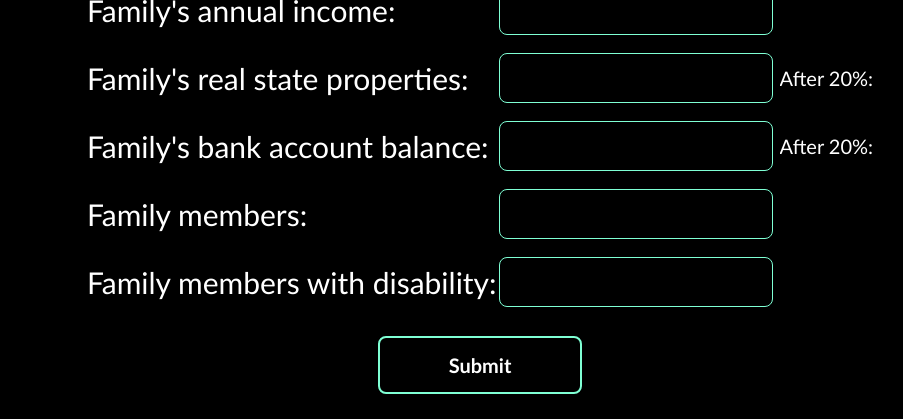
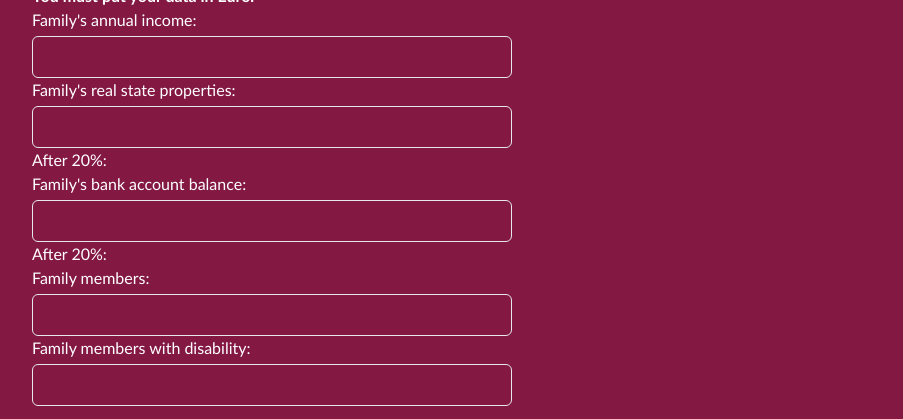
Before and after one commit to knight0917/Calculate-ISEE-Value, a plain HTML site: page index.html in a window 1280 px wide. Shown: the part 207-626 px from the top of the page, without its empty margins (160-1063 px from the left). Drawn offline with nearby package versions, Linux system fonts and the light colour scheme.

Commit message:
css update

```diff
--- a/index.css
+++ b/index.css
@@ -1,9 +1,11 @@
-*{
-    overflow: hidden;
-    font-family: 'Gill Sans', 'Gill Sans MT', Calibri, 'Trebuchet MS', sans-serif;
-    background-color: black;
-    color: white;
+* {
+  overflow: hidden;
+  font-family: "Gill Sans", "Gill Sans MT", Calibri, "Trebuchet MS", sans-serif;
 }
+body {
+  color: white;
+}
+/*
 h1,h2, .head-para{
     text-align: center;
 }
@@ -75,4 +77,4 @@ input[type=number] {
 .note{
     color: red;
     text-align: center;
-}
+} */
--- a/index.html
+++ b/index.html
@@ -1,69 +1,72 @@
 <!DOCTYPE html>
 <html lang="en">
-<head>
-    <meta charset="UTF-8">
-    <meta name="viewport" content="width=device-width, initial-scale=1.0">
+  <head>
+    <meta charset="UTF-8" />
+    <meta name="viewport" content="width=device-width, initial-scale=1.0" />
     <title>ISSE Calculator</title>
-    <link rel="stylesheet" href="index.css">
-</head>
-<body>
-    <div class="main">
-        <p class="note">Note: Use desktop mode in mobile view for better interaction</p>
-        <h1>Calculate your ISEE value</h1>
-        <p class="head-para">You must put your data in Euro.</p>
-        <table class="main-form">
-            <tr>
-                <td>
-                    <label for="annual">Family's annual income:</label>
-                </td>
-                <td>
-                    <input id="annual" type="number" required>
-                </td>
-            </tr>
-            <tr>
-                <td>
-                    <label for="property">Family's real state properties:</label>
-                </td>
-                <td>
-                    <input id="property" onkeyup="calculateAsset()" type="number" required>
-                </td>
-                <td>
-                    <p>After 20%:<p id="reduPercAsset"> </p></p>
-                </td>
-            </tr>
-            <tr>
-                <td>
-                    <label for="balance">Family's bank account balance:</label>
-                </td>
-                <td>
-                    <input id="balance" onkeyup="calculateIncome()" type="number" required>
-                </td>
-                <td>
-                    <p>After 20%:<p id="reduPercIncome"> </p></p>
-                </td>
-            </tr>
-            <tr>
-                <td>
-                    <label for="members">Family members:</label>
-                </td>
-                <td>
-                    <input id="members" onkeyup="FamilyComposition()" type="number" required>
-                </td>
-            </tr>
-            <tr>
-                <td>
-                    <label for="dismembers">Family members with disability:</label>
-                </td>
-                <td>
-                    <input id="dismembers" onkeyup="calDisability()" type="number">
-                </td>
-            </tr>
-        </table>
+    <link rel="stylesheet" href="index.css" />
+    <link
+      href="https://cdn.jsdelivr.net/npm/tailwindcss@2.2.19/dist/tailwind.min.css"
+      rel="stylesheet"
+    />
+  </head>
+  <body class="h-screen flex flex-col justify-center items-center bg-pink-900">
+    <div
+      class="max-w-screen-lg flex flex-col md:flex-row mx-auto p-8 bg-pink-990/80 rounded-lg shadow-lg w-full shadow-2x1 animate pop delay-2"
+    >
+      <div class="md:w-1/2 mb-8 md:mb-0 m-8">
+        <h1 class="text-3xl font-bold">Calculate your ISEE value</h1>
+        <p class="font-semibold">You must put your data in Euro.</p>
+        <div class="mb-4">
+          <label class="block mb-1">Family's annual income:</label>
+          <input
+            id="annual"
+            class="w-full border border-white-300 rounded-md py-2 px-3 bg-pink-900 focus:outline-none focus:border-white-900"
+            type="number"
+            required
+          />
+          <label class="block mb-1">Family's real state properties:</label>
+          <input
+            id="property"
+            class="w-full border border-white-300 rounded-md py-2 px-3 bg-pink-900 focus:outline-none focus:border-white-900"
+            onkeyup="calculateAsset()"
+            type="number"
+            required
+          />
+          <label>After 20%: <label id="reduPercAsset"></label></label>
+          <label class="block mb-1">Family's bank account balance:</label>
+          <input
+            id="balance"
+            class="w-full border border-white-300 rounded-md py-2 px-3 bg-pink-900 focus:outline-none focus:border-white-900"
+            onkeyup="calculateIncome()"
+            type="number"
+            required
+          />
+          <label>After 20%: <label id="reduPercIncome"> </label></label>
+          <label class="block mb-1">Family members:</label>
+          <input
+            id="members"
+            class="w-full border border-white-300 rounded-md py-2 px-3 bg-pink-900 focus:outline-none focus:border-white-900"
+            onkeyup="FamilyComposition()"
+            type="number"
+            required
+          />
+          <label class="block mb-1">Family members with disability:</label>
+          <input
+            id="dismembers"
+            class="w-full border border-white-300 rounded-md py-2 px-3 bg-pink-900 focus:outline-none focus:border-white-900"
+            onkeyup="calDisability()"
+            type="number"
+          />
+        </div>
         <div class="btn-submit">
-            <button onclick="submit()">Submit</button>
+          <button onclick="submit()">Submit</button>
         </div>
-        <h2 class="h2result">Your ISSE value is: <h1 id="isseValue" class="h1result"> </h2></h1>
+        <label class="h2result"
+          >Your ISSE value is: <label id="isseValue" class="h1result"> </label
+        ></label>
+      </div>
     </div>
     <script src="./index.js"></script>
-</body>
+  </body>
 </html>
```
